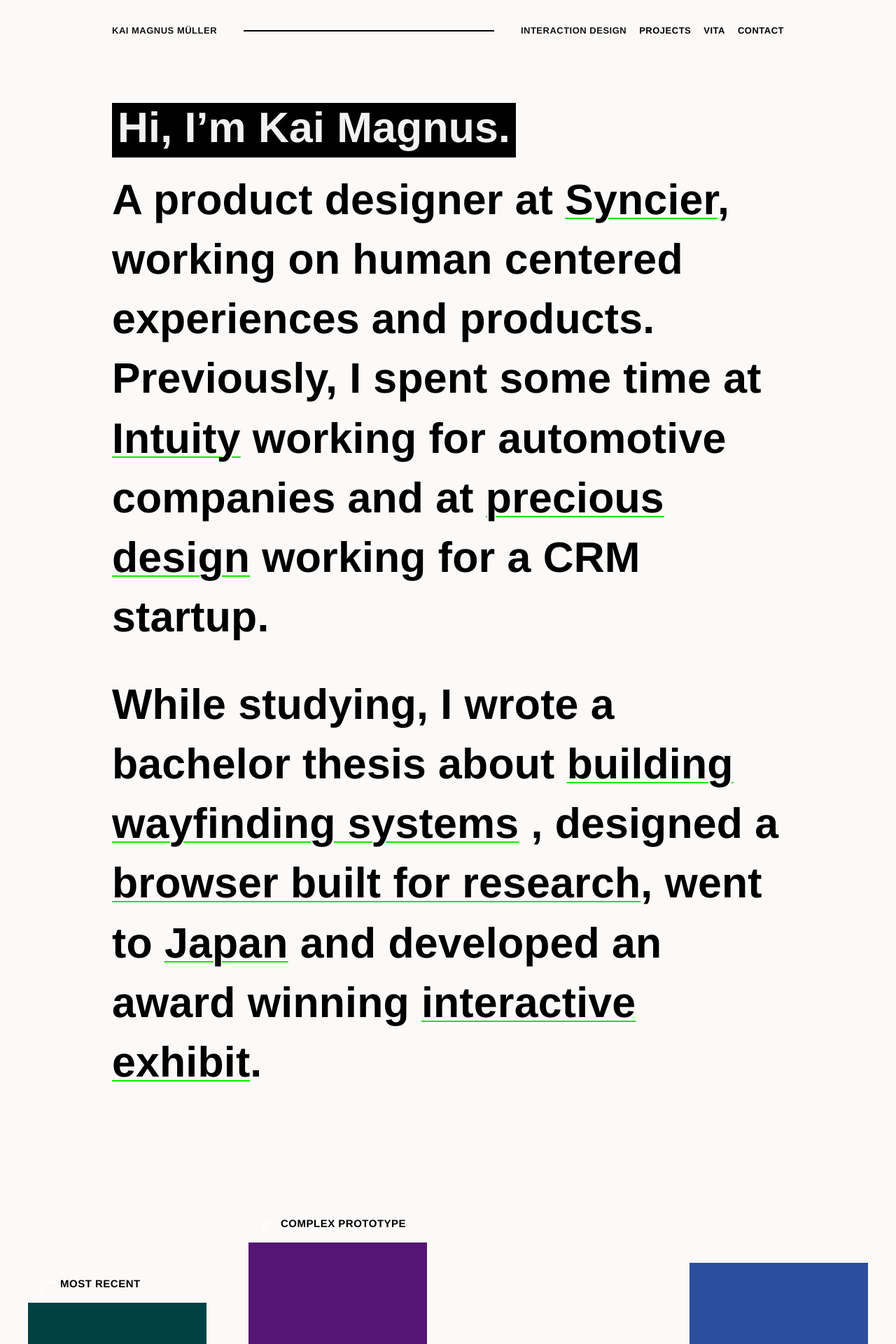
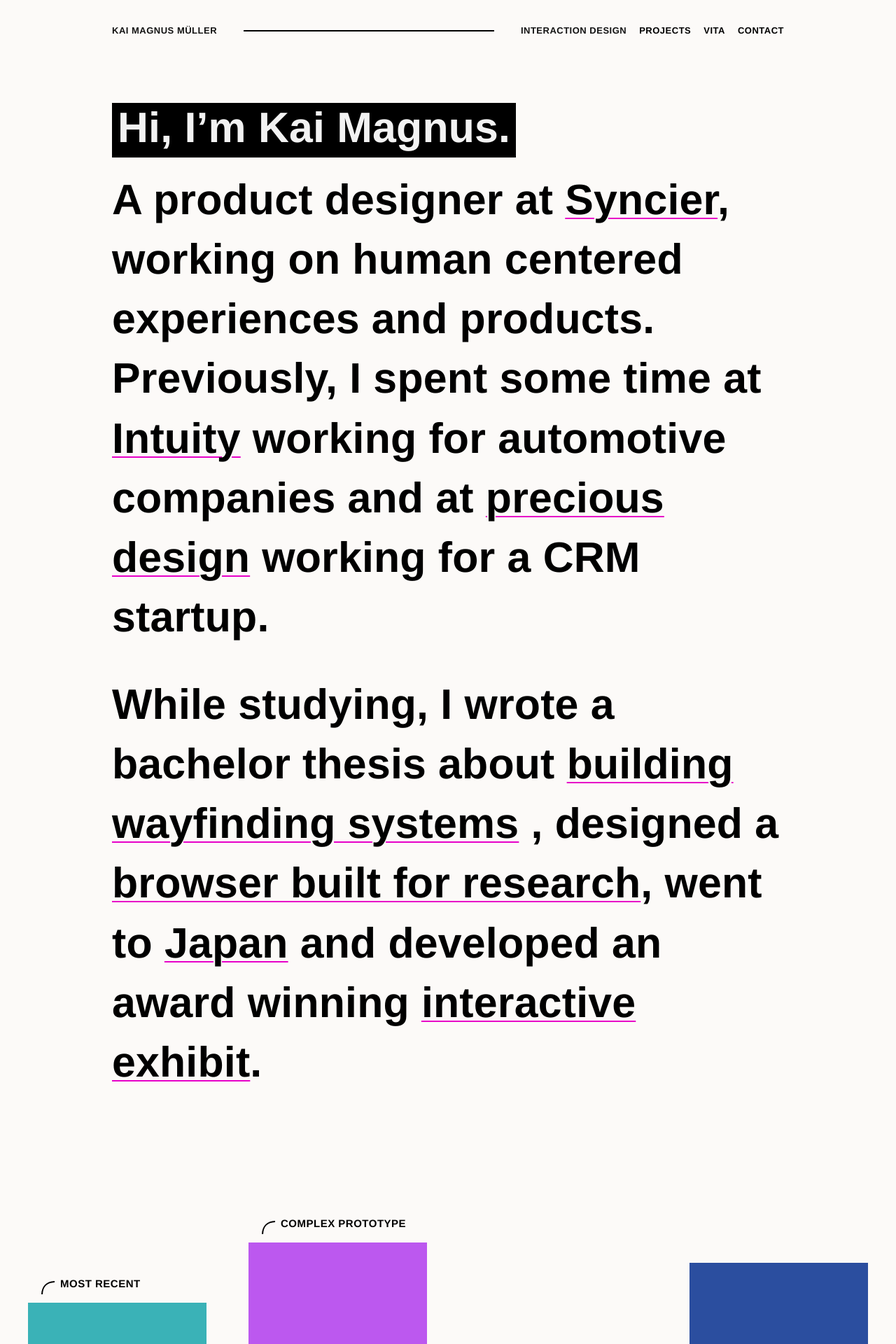
Before and after one commit to KaiMagnusMueller/kaimagnus.de, a Jekyll site: the page built from index.html, in a window 1280 px wide. Shown: the top 1920 px of the page at 70% size. Built offline with Jekyll 4.4.1, drawn with Linux system fonts in a browser that asks for light colours; nearby versions of some CDN libraries; some web fonts are replaced; library files that are not in the unit come from our copies.

Commit message:
changed color to be more bright

```diff
--- a/_scss/_base.scss
+++ b/_scss/_base.scss
@@ -37,7 +37,11 @@
 .section-wide {
   padding: 0 40px;
   margin: 0 auto 0 auto;
-  max-width: 1440px - 160px;
+  max-width: 1920px - 160px;
+
+  @media (max-width: 1700px) {
+    max-width: 1920px - 160px;
+  }
 
   @media (max-width: 1200px) {
     grid-column-gap: 20px;
@@ -155,6 +159,14 @@
   transform: perspective(1000px);
 }
 
+.waterfall-grid {
+  // display: flex;
+  // flex-wrap: wrap;
+  // justify-content: space-between;
+  column-count: 4;
+  break-inside: avoid;
+}
+
 .project-waterfall-item {
   grid-column: span 1;
 
@@ -246,12 +258,12 @@
   display: flex;
   flex-direction: column;
   justify-content: space-between;
+  // color: white;
 
   p {
     margin: 0 0 0 0;
     @include text-annotation-l;
     font-size: 16px;
-    opacity: 0.7;
   }
 }
 
@@ -665,9 +677,6 @@
 }
 
 @media (min-width: 1700px) {
-  .grid-4 {
-    max-width: 1920px - 160px;
-  }
 
   .blog-content {
     padding: 0 80px;
--- a/_scss/_index.scss
+++ b/_scss/_index.scss
@@ -19,8 +19,16 @@
     }
 
   a {
-    // text-decoration-color: rgb(231, 0, 200);
-    text-decoration-color: rgb(19, 231, 0)
+    text-decoration-color: rgb(231, 0, 200);
+    // text-decoration-color: rgb(19, 231, 0)
+    // text-decoration-color: rgb(158, 158, 158)
+    transition: none;
+  }
+
+  a:hover {
+    // text-decoration-color: rgb(46, 0, 40);
+    // opacity: .6;
+    color: rgb(109, 0, 94)
   }
 
   p {
--- a/_scss/_typo.scss
+++ b/_scss/_typo.scss
@@ -29,16 +29,8 @@
 }
 
 a:hover {
-  &::before {
-    content: "";
-    position: absolute;
-    height: 2px;
-    left: .05em;
-    right: .03em;
-    bottom: .10em;
-    background: $white-10;
-  }
-  color: $white-90;
+
+  // color: $white-90;
 }
 
 @mixin text-h1 {
--- a/index.html
+++ b/index.html
@@ -23,7 +23,7 @@
     </div>
 </header>
 
-<section id="projects" class="projects-waterfall mobile-projects-limit mobile-small-projects-grid grid-4 section-wide">
+<section id="projects" class="projects-waterfall  mobile-projects-limit mobile-small-projects-grid section-wide grid-4">
     {% for project in site.categories.projects limit: 8 %}
     <div class="project-waterfall-item">
         <div class="tilt-helper" data-tilt data-tilt-max="3">
@@ -107,6 +107,12 @@
     </a>
 </section>
 
+<section>
+    {% for project in site.categories.projects %}
+
+    {% endfor %}
+</section>
+
 <section id="vita" class="grid-4">
     <!--    <div class="">-->
     {% if site.articles == true %}
```
Also changed, not shown: _posts/2017-02-12-aralsea.md (+1 -1 lines), _posts/2017-07-16-feedback.md (+1 -1 lines), _posts/2018-02-10-emoji.md (+1 -1 lines), _posts/2020-02-15-Halo.md (+1 -1 lines), _posts/2020-08-20-destinations.md (+2 -1 lines), assets/src/pointer.svg.
